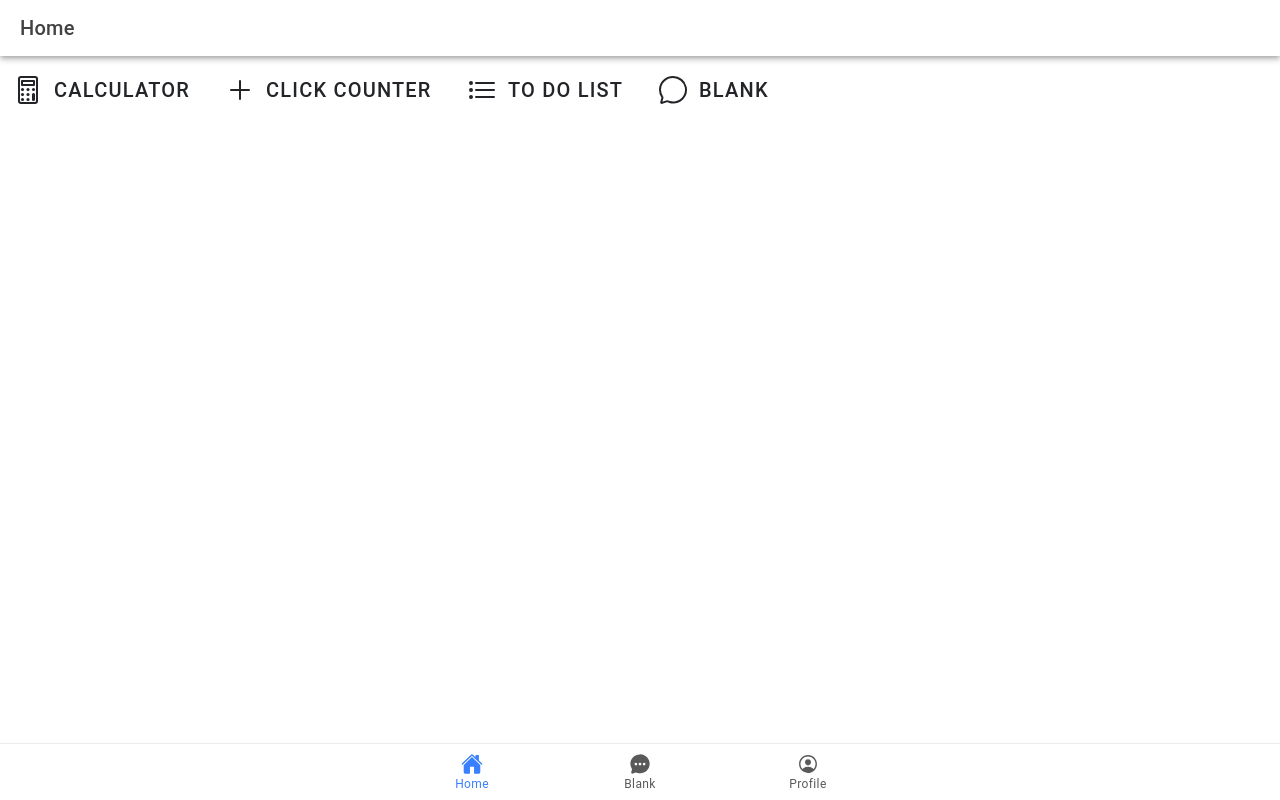
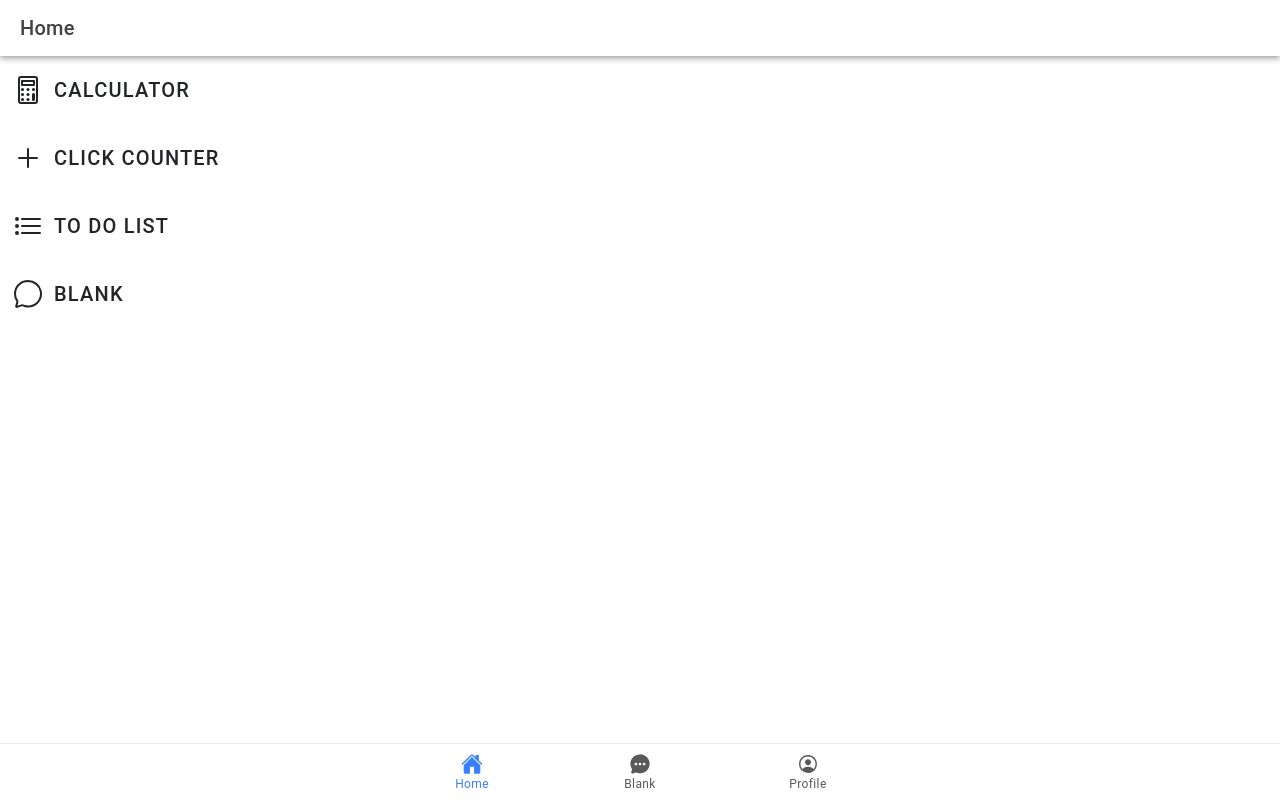
Before and after one commit to jayson14ify/ion-t-balsa, a React (Vite) app: page /home in a window 1280 px wide. Built offline with nearby package versions, Linux system fonts and the light colour scheme.

Commit message:
added changes

```diff
--- a/src/App.tsx
+++ b/src/App.tsx
@@ -68,7 +68,7 @@ const App: React.FC = () => (
           <Route path="/calculator">
             <Calculator />
           </Route>
-          <Route exact path="/todolist">
+          <Route exact path="/TodoList">
             <TodoList />
           </Route>
 
--- a/src/pages/click-counter.tsx
+++ b/src/pages/click-counter.tsx
@@ -1,5 +1,5 @@
 import React, { useState } from 'react';
-import { IonContent, IonHeader, IonPage, IonTitle, IonToolbar, IonButton, IonBackButton, IonButtons } from '@ionic/react';
+import { IonContent, IonHeader, IonPage, IonTitle, IonToolbar, IonButton, IonBackButton, IonButtons, IonCard } from '@ionic/react';
 import './click-counter.css';
 
 const clickcounter: React.FC = () => {
@@ -30,8 +30,12 @@ const clickcounter: React.FC = () => {
           </IonToolbar>
         </IonHeader>
 
+        {/* <IonCard>
+      <img src="https://clickcounter.io/assets/logo-clickcounter.io.png" />
+        </IonCard> */}
+
         <div className="container">
-          <p>Number of Clicks: {clickCount}</p>
+          <h4>Number of Clicks: {clickCount}</h4>
           <IonButton shape="round" expand="block" color="tertiary" onClick={handleButtonClick}>CLICK ME!</IonButton>
         </div>
      <div className="resetbutton">
--- a/src/pages/home.tsx
+++ b/src/pages/home.tsx
@@ -29,29 +29,39 @@ const Home: React.FC = () => {
 
         {/* First Card */}
 
+     <div className="calcu">
         <IonButton onClick={() => handleCardClick('/calculator')} size= "large" fill="clear" color="dark">
             Calculator
          <IonIcon size="large" slot="start" icon={calculatorOutline} ></IonIcon>
         </IonButton>
+     </div>
 
         {/* Second Card */}
+
+      <div className="clickcount">
         <IonButton onClick={() => handleCardClick('/click-counter')} size= "large" fill="clear" color="dark">
             Click Counter
             <IonIcon size="large" slot="start" icon={addOutline} ></IonIcon>
         </IonButton>
+      </div>
 
         {/* Third Card */}
+
+      <div className="Todo">
         <IonButton onClick={() => handleCardClick('/TodoList')} size= "large" fill="clear" color="dark">
             To do List
             <IonIcon size="large" slot="start" icon={listOutline} ></IonIcon>
         </IonButton>
+      </div>
 
         {/* Fourth Card */}
+
+      <div className="blanko">
         <IonButton onClick={() => handleCardClick('#')} size= "large" fill="clear" color="dark">
             Blank
             <IonIcon size="large" slot="start" icon={chatbubbleOutline} ></IonIcon>
         </IonButton>
-
+      </div>
 
       </IonContent>
     </IonPage>
--- a/src/pages/profile.tsx
+++ b/src/pages/profile.tsx
@@ -1,6 +1,5 @@
 import { IonContent, IonHeader, IonPage, IonTitle, IonToolbar } from '@ionic/react';
 import { IonCard, IonCardContent, IonCardHeader, IonCardSubtitle, IonCardTitle, IonAlert, IonButton, IonActionSheet } from '@ionic/react';
-import ExploreContainer from '../components/ExploreContainer';
 import './profile.css';
 
 const profile: React.FC = () => {
```
